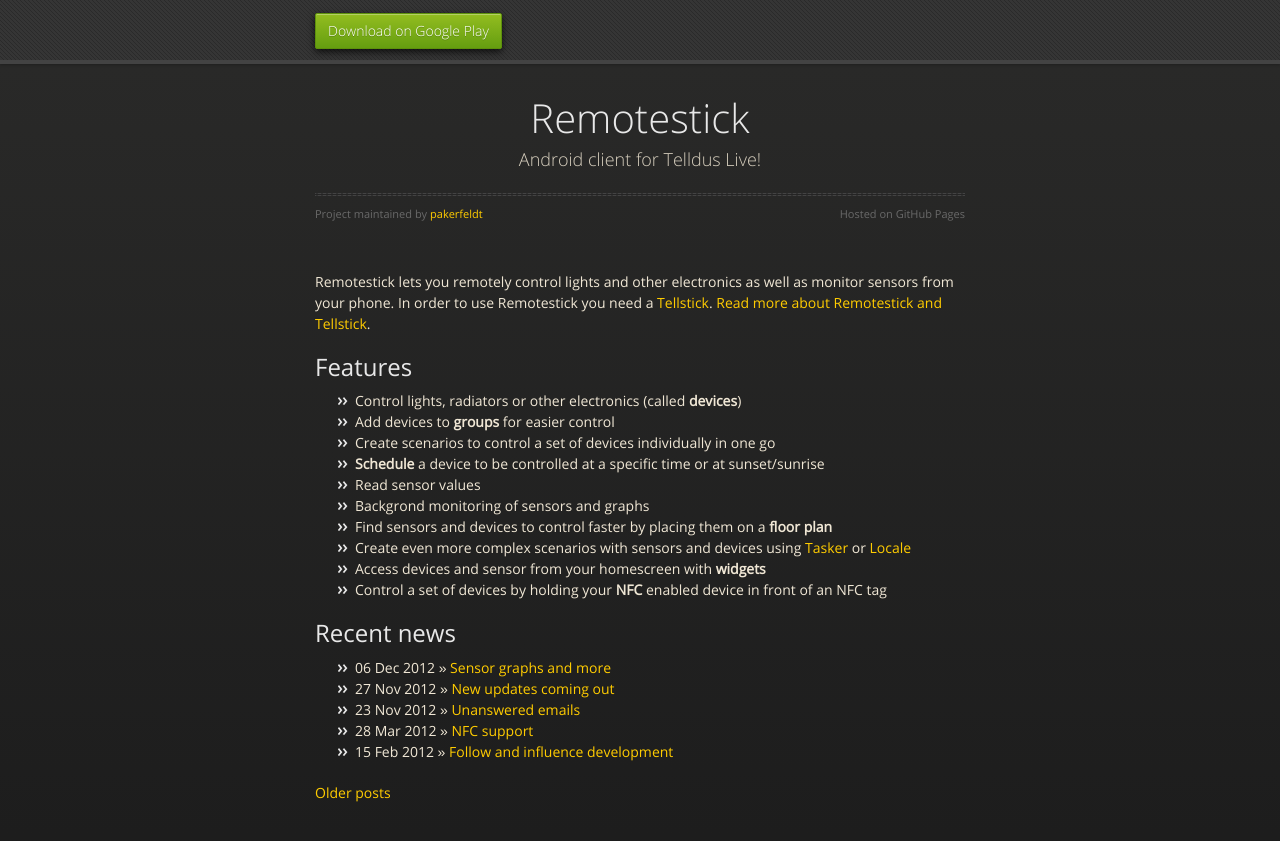
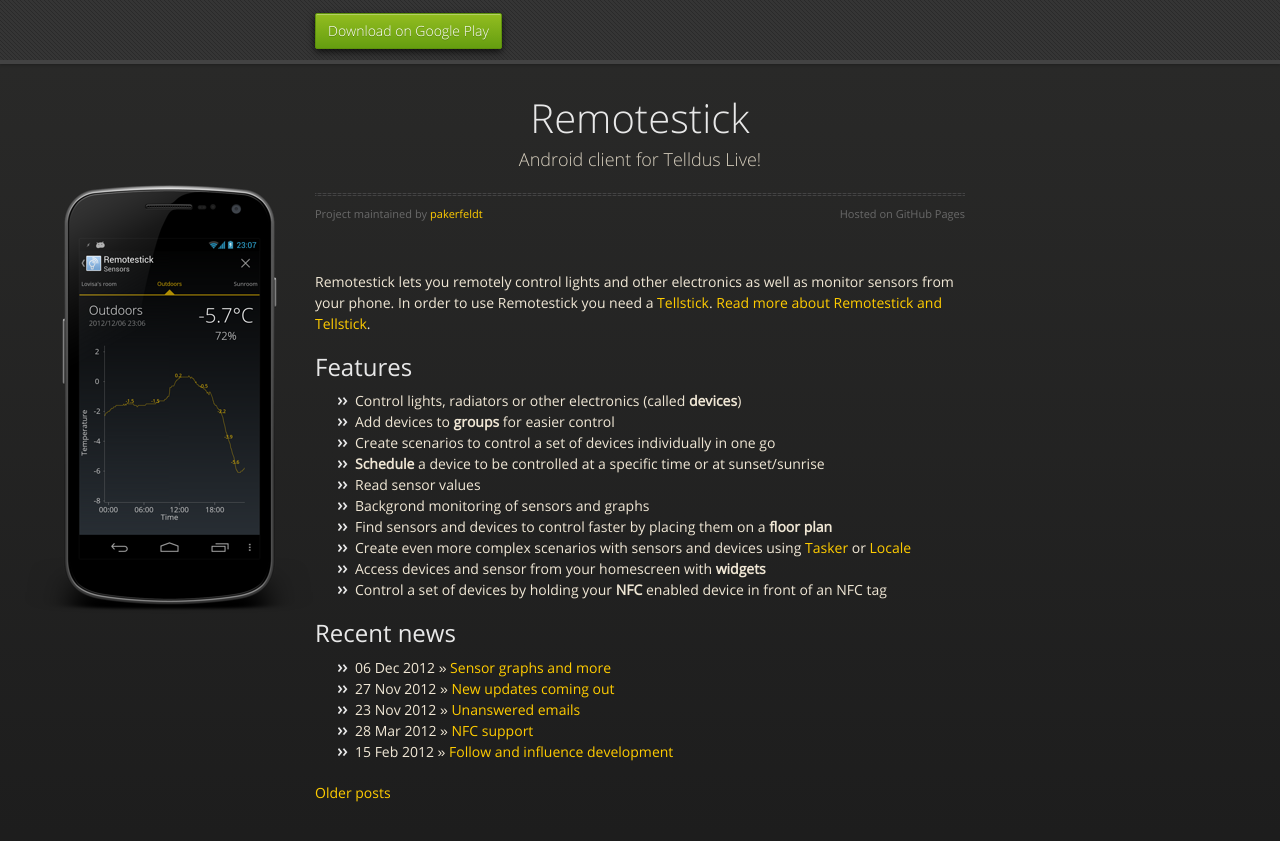
Before and after one commit to pakerfeldt/remotestick-server, a Jekyll site: the page built from index.html, in a window 1280 px wide and 900 px high. Shown: the top 841 px of the window. Built offline with Jekyll 4.4.1, drawn with Linux system fonts in a browser that asks for light colours; nearby versions of some CDN libraries; Markdown is read by kramdown in place of the engine named in the settings.

Commit message:
Changing screen shot

```diff
--- a/_layouts/start.html
+++ b/_layouts/start.html
@@ -29,6 +29,9 @@
         </nav>
       </div><!-- end header -->
 
+      <div id="device">
+        <img src="images/device-2.5.0.png" />
+      </div>
 
     <div class="wrapper">
 
@@ -47,9 +50,6 @@
         </div>
         {{ content }}
       </section>
-      <div id="device">
-        <img src="images/device-2.5.0.png" />
-      </div>
 
 <section>
          <div id="title">
```
